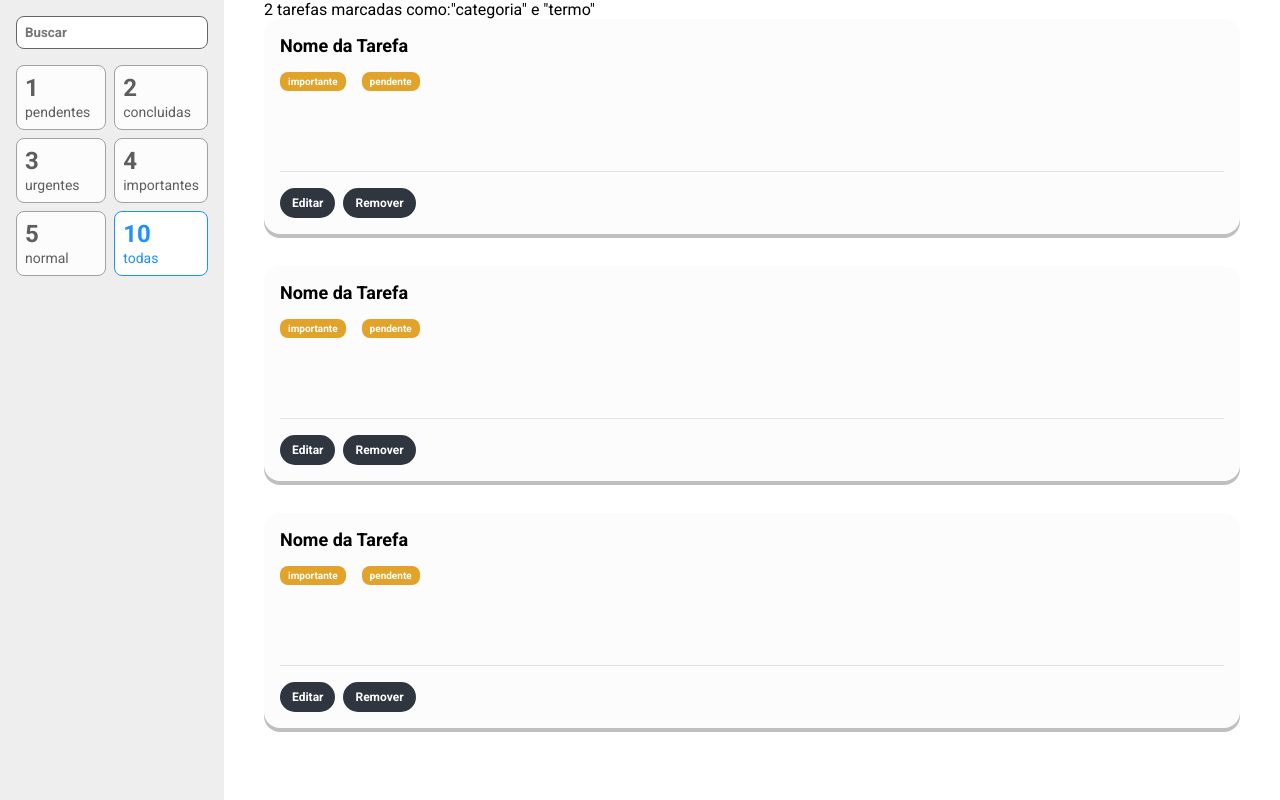
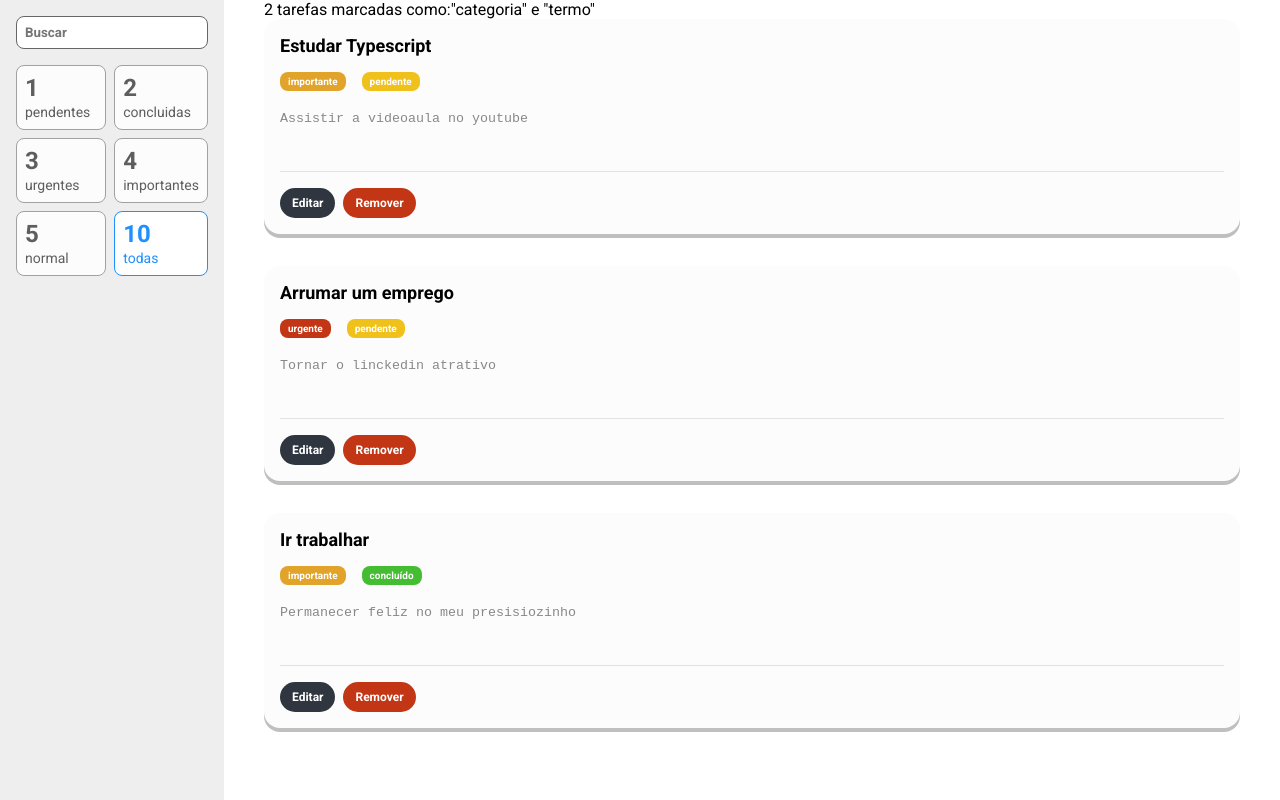
Before and after one commit to analoosena/My-tasks, a React (Vite) app: page / in a window 1280 px wide. Built offline with nearby package versions, Linux system fonts and the light colour scheme.

Commit message:
created enums

```diff
--- a/src/components/Tarefa/index.tsx
+++ b/src/components/Tarefa/index.tsx
@@ -1,17 +1,46 @@
+import { useState } from "react";
 import * as S from "./style";
 
-const Tarefa = () => (
+import * as enums from "../../utils/enums/Tarefa";
+
+type Props = {
+  titulo: string;
+  prioridade: enums.Prioridade;
+  status: enums.Status;
+  descricao: string;
+};
+
+const Tarefa = ({ titulo, prioridade, descricao, status }: Props) => {
+  const [estaEditando, setEstaEditando] = useState(false);
+
+  return (
     <S.Card>
-    <S.Titulo>Nome da Tarefa</S.Titulo>
+      <S.Titulo>{titulo}</S.Titulo>
       <div>
-      <S.Tag>importante</S.Tag>
-      <S.Tag>pendente</S.Tag>
+        <S.Tag parametro="prioridade" prioridade={prioridade}>
+          {prioridade}
+        </S.Tag>
+        <S.Tag parametro="status" status={status}>
+          {status}
+        </S.Tag>
       </div>
-    <S.Descricao />
+      <S.Descricao value={descricao} />
       <S.BarraAcoes>
-      <S.Botao>Editar</S.Botao>
-      <S.Botao>Remover</S.Botao>
+        {estaEditando ? (
+          <>
+            <S.BotaoSalvar>Salvar</S.BotaoSalvar>
+            <S.BotaoRemover onClick={() => setEstaEditando(false)}>
+              Cancelar
+            </S.BotaoRemover>
+          </>
+        ) : (
+          <>
+            <S.Botao onClick={() => setEstaEditando(true)}>Editar</S.Botao>
+            <S.BotaoRemover>Remover</S.BotaoRemover>
+          </>
+        )}
       </S.BarraAcoes>
     </S.Card>
   );
+};
 export default Tarefa;
--- a/src/components/Tarefa/style.ts
+++ b/src/components/Tarefa/style.ts
@@ -1,4 +1,24 @@
 import styled from "styled-components";
+import variaveis from "../../styles/variaveis";
+import * as enums from '../../utils/enums/Tarefa'
+
+
+type TagProps = {
+  prioridade?: enums.Prioridade
+  status?: enums.Status
+  parametro: 'status' | 'prioridade'
+}
+
+function retornaCorDeFundo(props: TagProps):string {
+  if(props.parametro === 'prioridade'){
+    if(props.prioridade === enums.Prioridade.URGENTE) return variaveis.vermelho
+    if(props.prioridade === enums.Prioridade.IMPORTANTE) return variaveis.amarelo1
+  }else{
+    if(props.status === enums.Status.PENDENTE) return variaveis.amarelo
+    if(props.status === enums.Status.CONCLUIDA) return variaveis.verde
+  }
+  return '#ccc'
+}
 
 export const Card = styled.div`
   background-color: #fcfcfc;
@@ -12,12 +32,12 @@ export const Titulo = styled.span`
   font-weight: bold;
   margin-bottom: 16px;
 `;
-export const Tag = styled.span`
+export const Tag = styled.span<TagProps>`
   padding: 4px 8px;
   color: #fff;
   font-weight: bold;
   font-size: 10px;
-  background-color: #e1a32a;
+  background-color: ${(props) => retornaCorDeFundo(props)};
   border-radius: 8px;
   margin-right: 16px;
   display: inline-block;
@@ -51,3 +71,9 @@ export const Botao = styled.button`
   border-radius: 18px;
   margin-right: 8px;
 `;
+export const BotaoSalvar = styled(Botao)`
+  background-color: ${variaveis.verde};
+`;
+export const BotaoRemover = styled(Botao)`
+  background-color: ${variaveis.vermelho};
+`;
--- a/src/containers/ListaDeTarefas/index.tsx
+++ b/src/containers/ListaDeTarefas/index.tsx
@@ -1,19 +1,42 @@
 import Tarefa from "../../components/Tarefa";
 import { Container } from "./styles";
+import * as enums from '../../utils/enums/Tarefa'
+
+const tarefas = [
+  {
+    titulo: "Estudar Typescript",
+    descricao: "Assistir a videoaula no youtube",
+    prioridade: enums.Prioridade.IMPORTANTE,
+    status: enums.Status.PENDENTE,
+  },
+  {
+    titulo: "Arrumar um emprego",
+    descricao: "Tornar o linckedin atrativo",
+    prioridade: enums.Prioridade.URGENTE,
+    status: enums.Status.PENDENTE,
+  },
+  {
+    titulo: "Ir trabalhar",
+    descricao: "Permanecer feliz no meu presisiozinho",
+    prioridade: enums.Prioridade.IMPORTANTE,
+    status: enums.Status.CONCLUIDA,
+  },
+];
 
 const ListaDeTarefas = () => (
   <Container>
     <p>2 tarefas marcadas como:"categoria" e "termo"</p>
     <ul>
-      <li>
-        <Tarefa />
-      </li>
-      <li>
-        <Tarefa />
-      </li>
-      <li>
-        <Tarefa />
-      </li>
+      {tarefas.map((t) => (
+        <li key={t.titulo}>
+          <Tarefa
+            titulo={t.titulo}
+            descricao={t.descricao}
+            prioridade={t.prioridade}
+            status={t.status}
+          />
+        </li>
+      ))}
     </ul>
   </Container>
 );
--- /dev/null
+++ b/src/styles/variaveis.ts
@@ -0,0 +1,6 @@
+export default {
+  vermelho: "#C23616",
+  verde: "#44BD32",
+  amarelo: "#f0c11a",
+  amarelo1: "#e1a32a",
+};
--- /dev/null
+++ b/src/utils/enums/Tarefa.ts
@@ -0,0 +1,10 @@
+export enum Prioridade {
+  URGENTE =   'urgente',
+  IMPORTANTE = 'importante',
+  NORMAL = 'normal'
+}
+
+export enum Status{
+  PENDENTE = 'pendente',
+  CONCLUIDA = 'concluído'
+}
```
Lines whose indentation alone changed are shown as unchanged.
